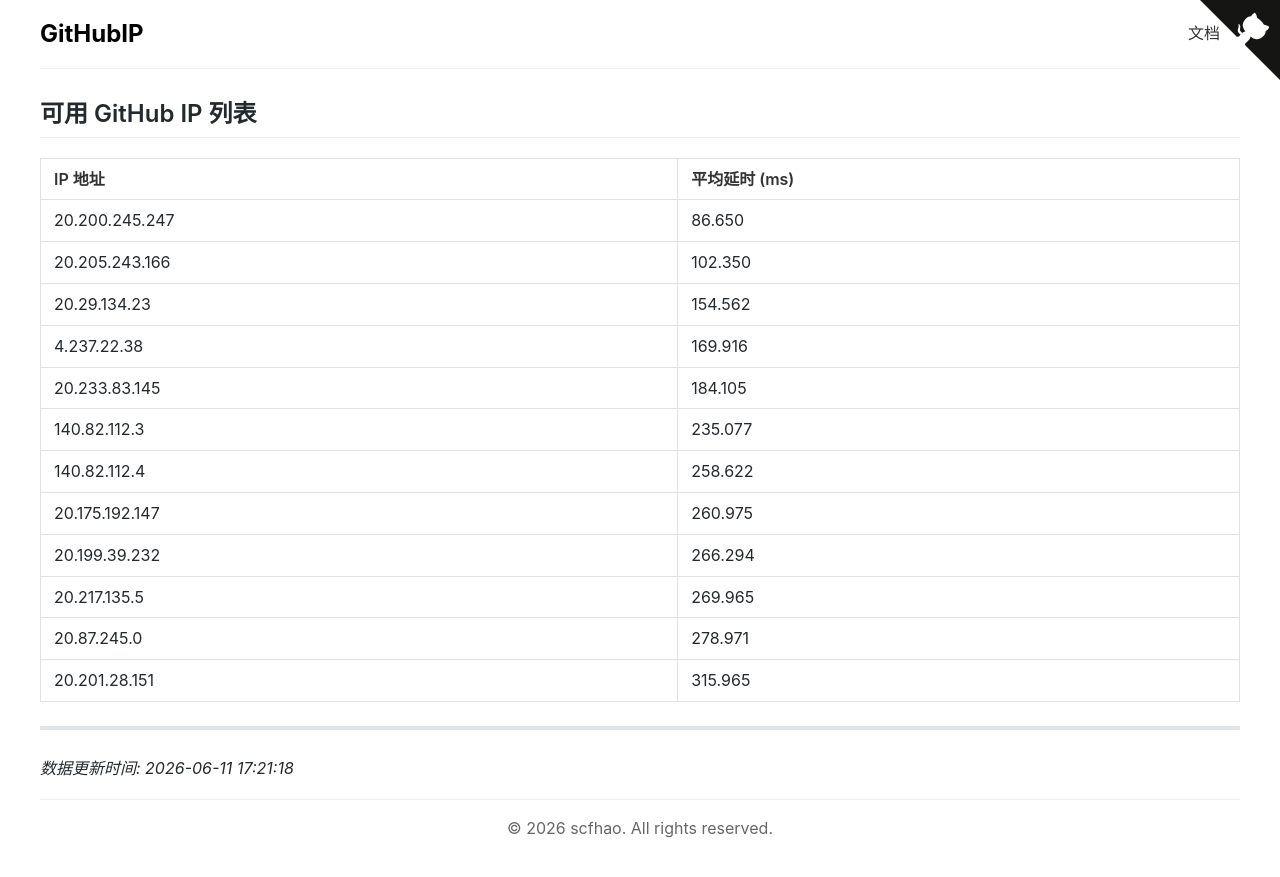
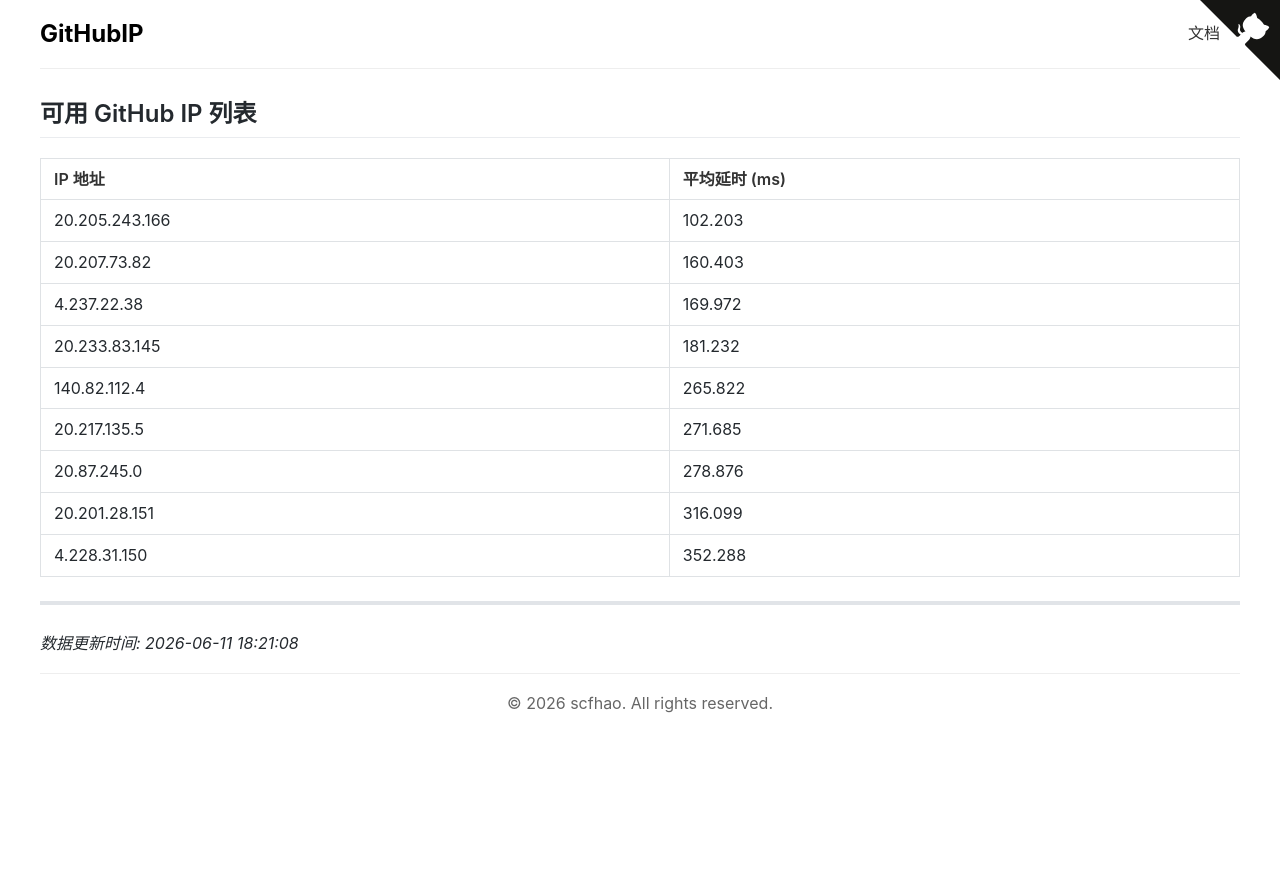
Before and after one commit to scfhao/GitHubIP, a Jekyll site: the page built from index.md, in a window 1280 px wide. Shown: the top 877 px of the page. Built offline with Jekyll 4.4.1, drawn with Linux system fonts in a browser that asks for light colours.

Commit message:
自动脚本执行 - 2026-06-11 18:21:08

```diff
--- a/index.md
+++ b/index.md
@@ -1,26 +1,23 @@
 ---
 layout: home
 title: GitHub IP 列表
-date: 2026-06-11 17:21:18
+date: 2026-06-11 18:21:08
 ---
 
 ## 可用 GitHub IP 列表
 
 | IP 地址 | 平均延时 (ms) |
 |---------|--------------|
-| 20.200.245.247 | 86.650 |
-| 20.205.243.166 | 102.350 |
-| 20.29.134.23 | 154.562 |
-| 4.237.22.38 | 169.916 |
-| 20.233.83.145 | 184.105 |
-| 140.82.112.3 | 235.077 |
-| 140.82.112.4 | 258.622 |
-| 20.175.192.147 | 260.975 |
-| 20.199.39.232 | 266.294 |
-| 20.217.135.5 | 269.965 |
-| 20.87.245.0 | 278.971 |
-| 20.201.28.151 | 315.965 |
+| 20.205.243.166 | 102.203 |
+| 20.207.73.82 | 160.403 |
+| 4.237.22.38 | 169.972 |
+| 20.233.83.145 | 181.232 |
+| 140.82.112.4 | 265.822 |
+| 20.217.135.5 | 271.685 |
+| 20.87.245.0 | 278.876 |
+| 20.201.28.151 | 316.099 |
+| 4.228.31.150 | 352.288 |
 
 ---
 
-*数据更新时间: 2026-06-11 17:21:18*
+*数据更新时间: 2026-06-11 18:21:08*
```
